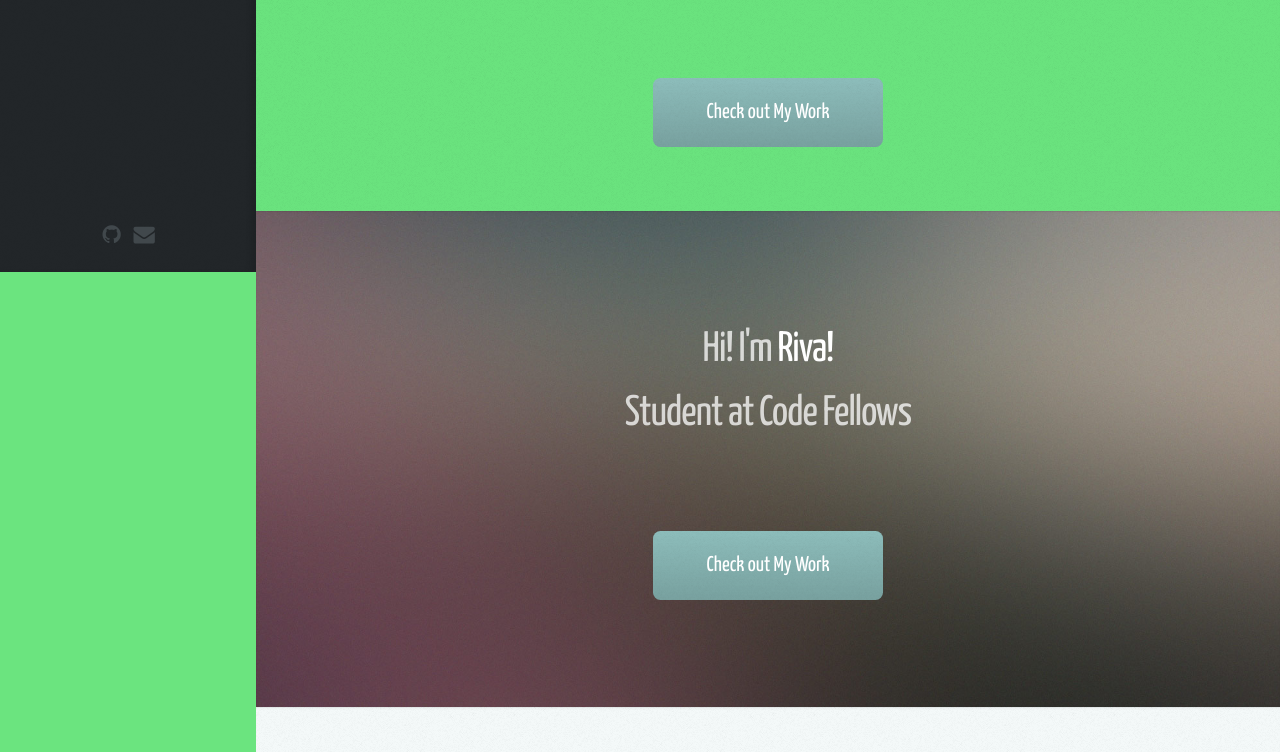
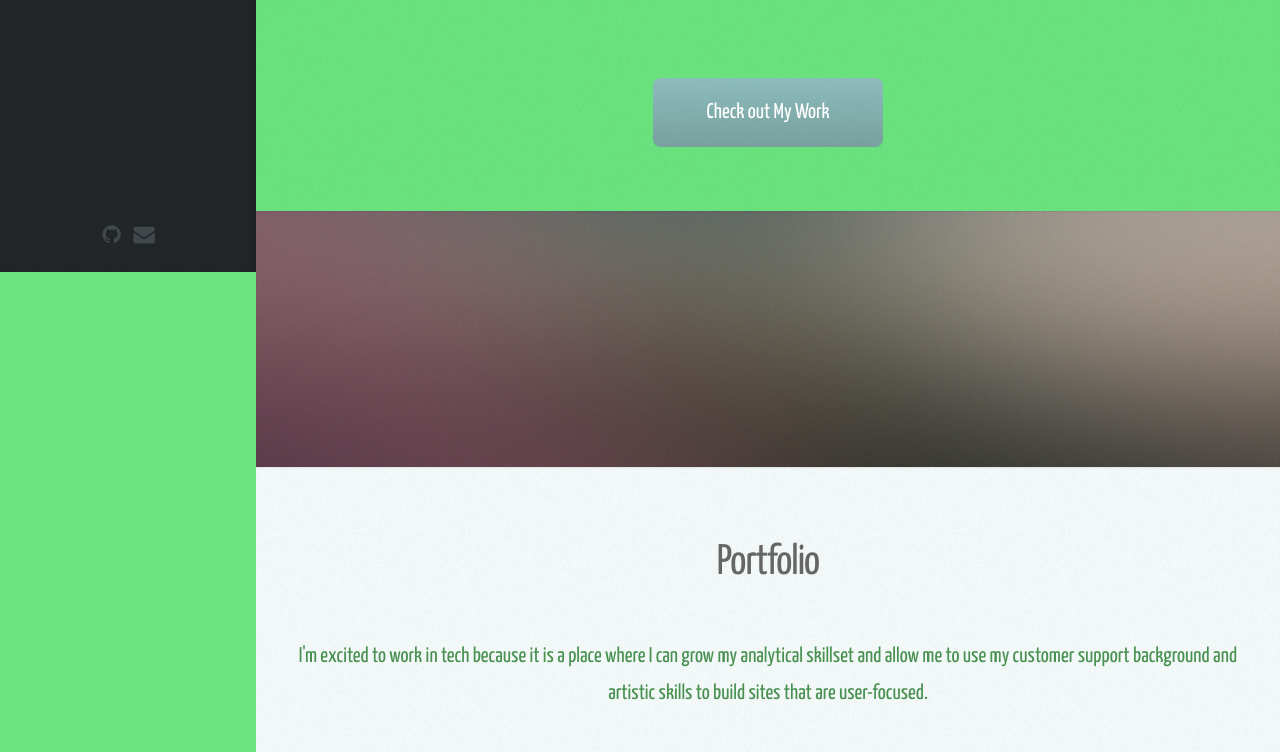
Before and after one commit to RivaD2/server-creation, a website: page public/index.html in a window 1280 px wide. Shown: the part 528-1280 px from the top of the page. Drawn offline with Linux system fonts and the light colour scheme; files whose address does not match are found by name.

Commit message:
removed duplicate h2 and ahref under section id top

```diff
--- a/public/index.html
+++ b/public/index.html
@@ -95,14 +95,11 @@
 						<div class="container">
 
 							<header>
-								<h2 class="alt">Hi! I'm <strong>Riva!</strong><br />
-									<p>Student at Code Fellows</p>
-							 <a href=""></a></h2>
+
 								<p></p>
 							</header>
 
 							<footer>
-								<a href="#portfolio" class="button scrolly">Check out My Work</a>
 							</footer>
 
 						</div>
```
